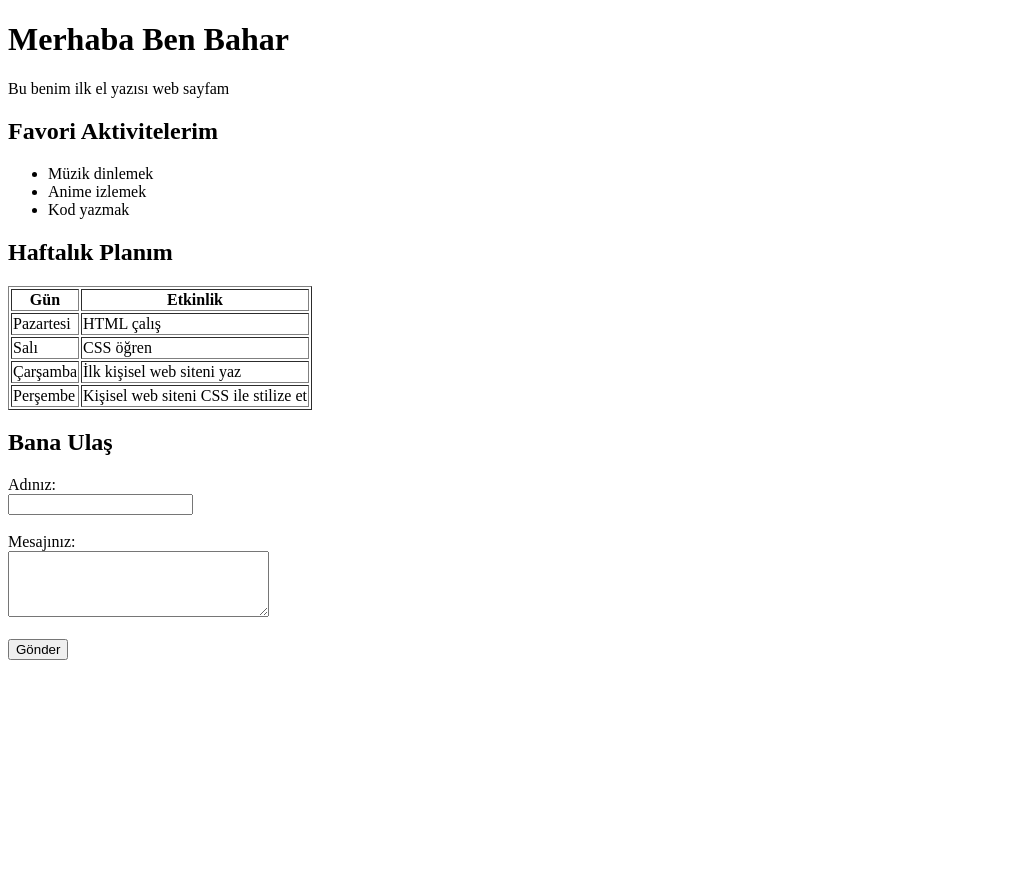
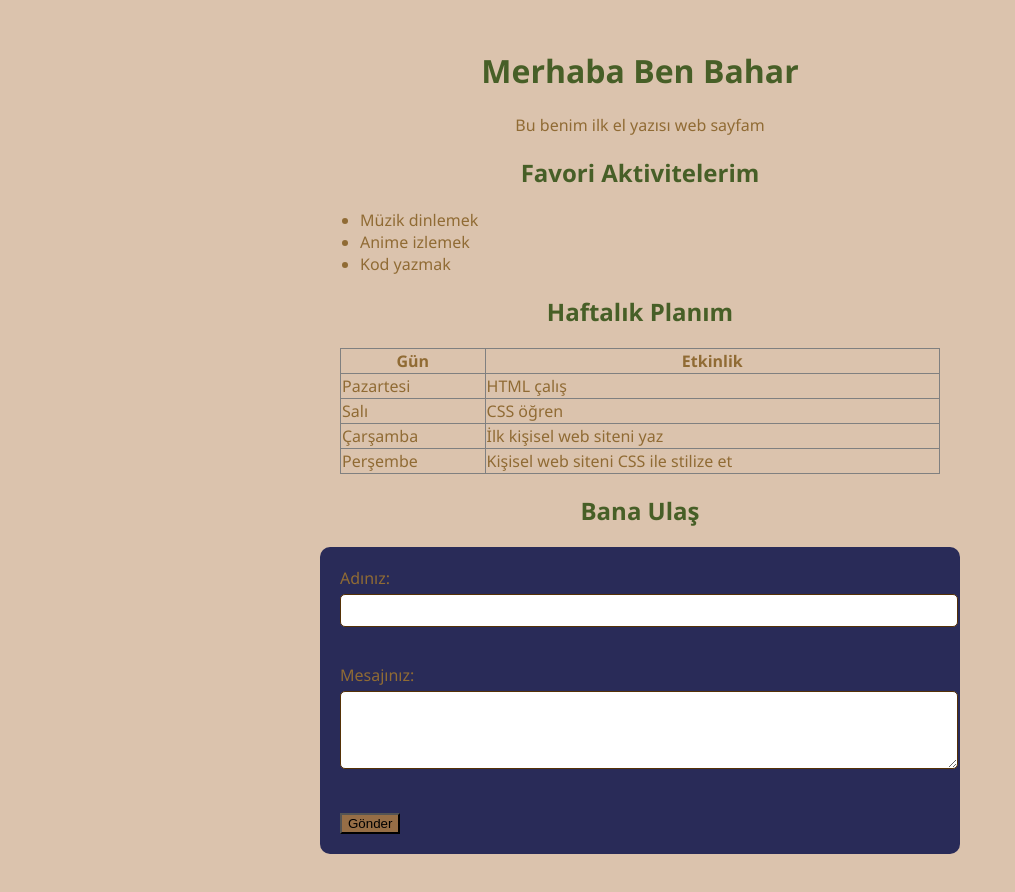
Before and after one commit to baharsusoy/repo1, a plain HTML site: page index_2.html in a window 1280 px wide. Shown: the whole page, without its empty margins (0-1015 px from the left). Before the commit the page ends 800 px from the top, so only its background shows below. Drawn offline with Linux system fonts and the light colour scheme.

Commit message:
HTML + CSS STARTER PACK
I am just a chill girl who learn software development and artificial intelligent at the same time slowly...

```diff
--- a/index_2.html
+++ b/index_2.html
@@ -3,6 +3,53 @@
     <head>
         <meta charset="UTF-8">
         <title>Bahar'ın Sayfası</title>
+        <style>
+            body {
+                background-color: rgb(219, 195, 173)  ;
+                font-family: 'Segoe UI', sans-serif;
+                color: rgb(144, 107, 52);
+                padding: 20px;
+            }
+
+            h1,h2 {
+                color: rgb(71, 95, 39) ;
+                text-align: center;
+            }
+
+            p {
+                color: rgb(144, 107, 52);
+                text-align: center;
+            }
+
+            ul, table, form {
+                margin: 20px auto;
+                max-width: 600px;
+            }
+
+            table {
+                border-collapse: collapse;
+                width: 100%;
+            }
+
+            form {
+                background-color: #292b58;
+                padding: 20px;
+                border-radius: 10px;
+            }
+
+            input, textarea {
+                width: 100%;
+                padding: 8px;
+                margin-top: 5px;
+                margin-bottom: 15px;
+                border: 1px solid #553106;
+                border-radius: 5px;
+            }
+
+            button {
+                background-color: rgb(150, 110, 70);
+            }
+        </style>
     </head>
     <body>
         <h1>Merhaba Ben Bahar</h1>
```
